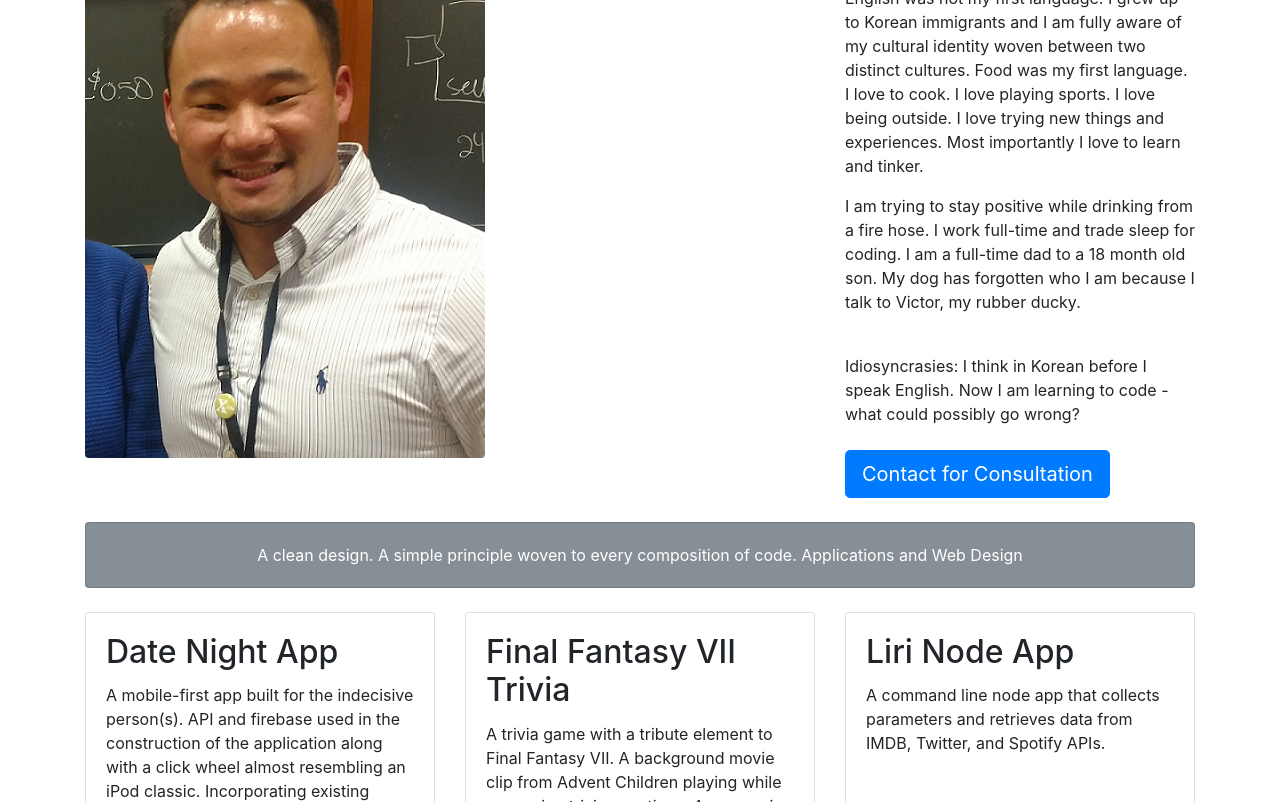
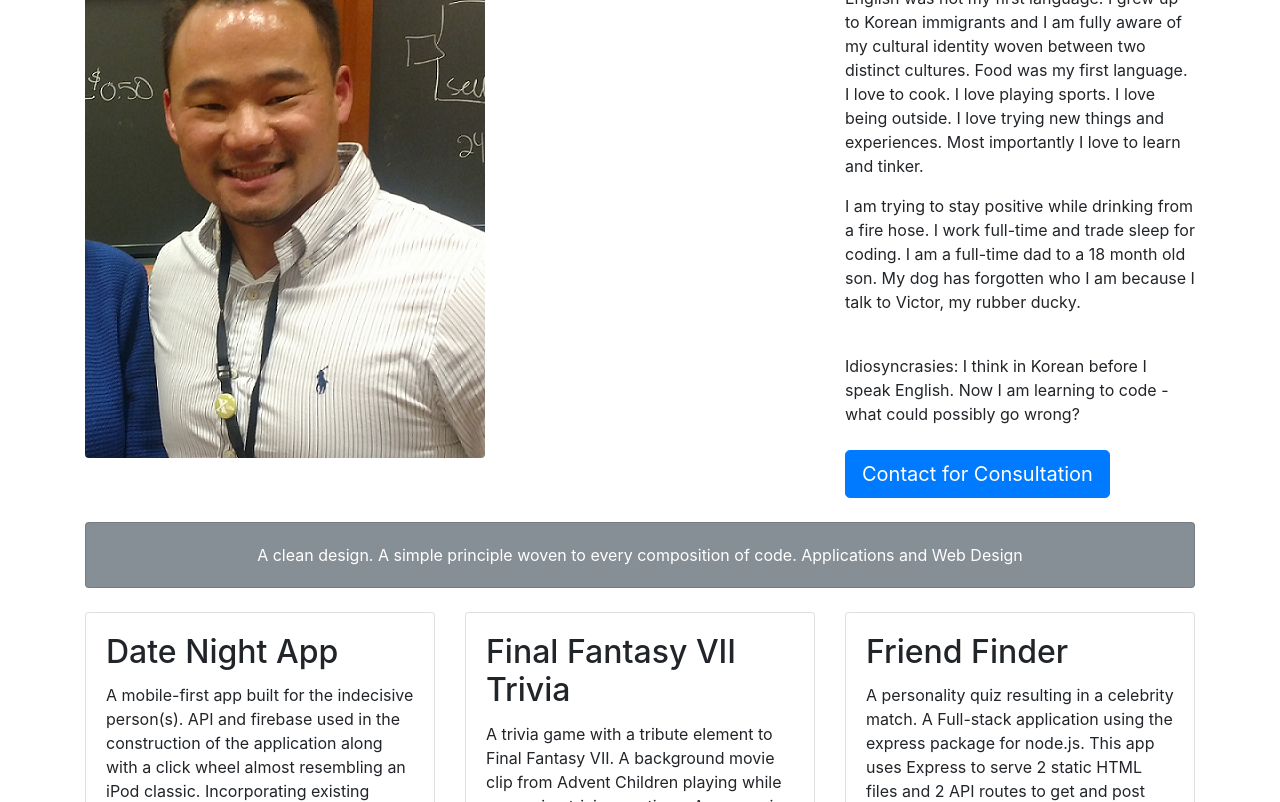
Before and after one commit to jok405/Bootstrap-Portfolio, a plain HTML site: page index.html in a window 1280 px wide. Shown: the part 150-952 px from the top of the page. Drawn offline with Linux system fonts and the light colour scheme.

Commit message:
minor updates

```diff
--- a/index.html
+++ b/index.html
@@ -107,8 +107,8 @@
         <div class="col-md-4 mb-4">
           <div class="card h-100">
             <div class="card-body">
-              <h2 class="card-title">Liri Node App</h2>
-              <p class="card-text">A command line node app that collects parameters and retrieves data from IMDB, Twitter, and Spotify APIs.</p>
+              <h2 class="card-title">Friend Finder</h2>
+              <p class="card-text"> A personality quiz resulting in a celebrity match. A Full-stack application using the express package for node.js. This app uses Express to serve 2 static HTML files and 2 API routes to get and post data. Bear in mind the data is stored in an object within a JS file.</p>
             </div>
             <div class="card-footer">
               <a href="https://github.com/jok405/Liri-node-app" class="btn btn-primary">More Info</a>
```
